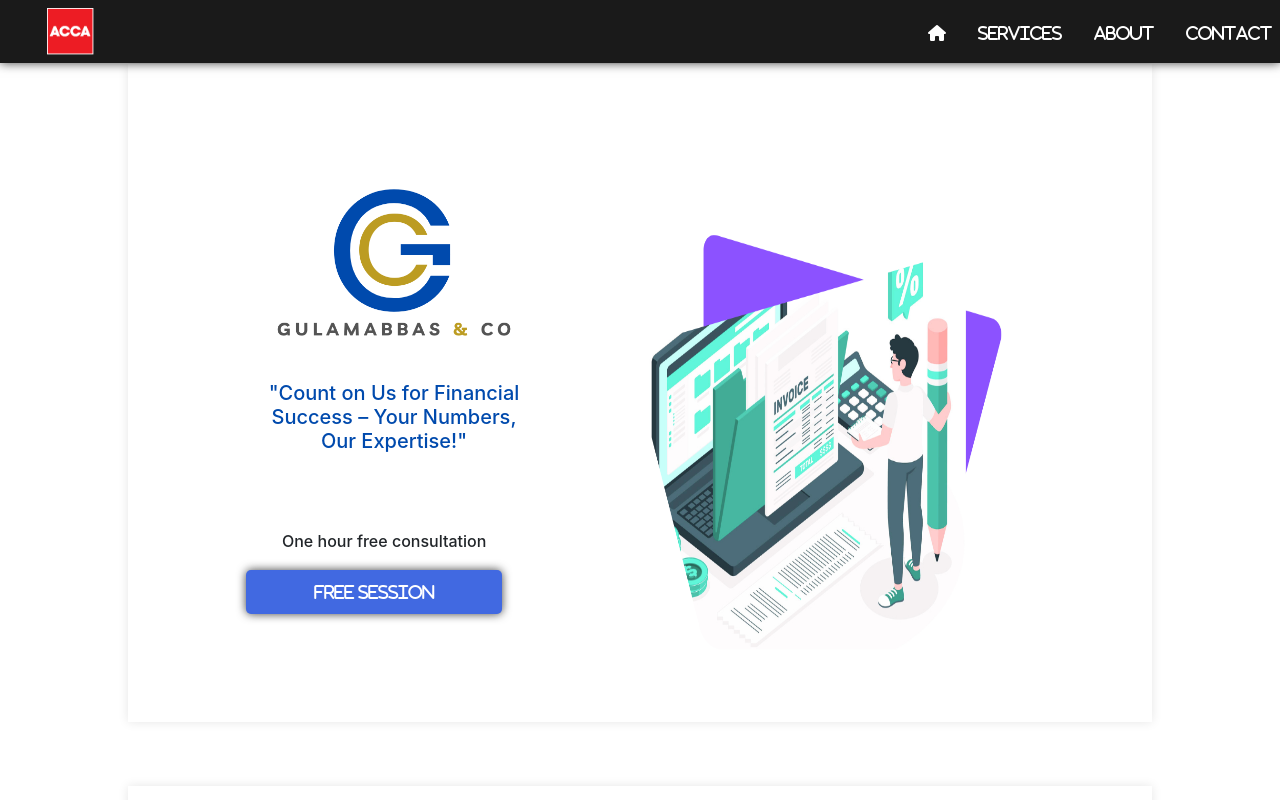
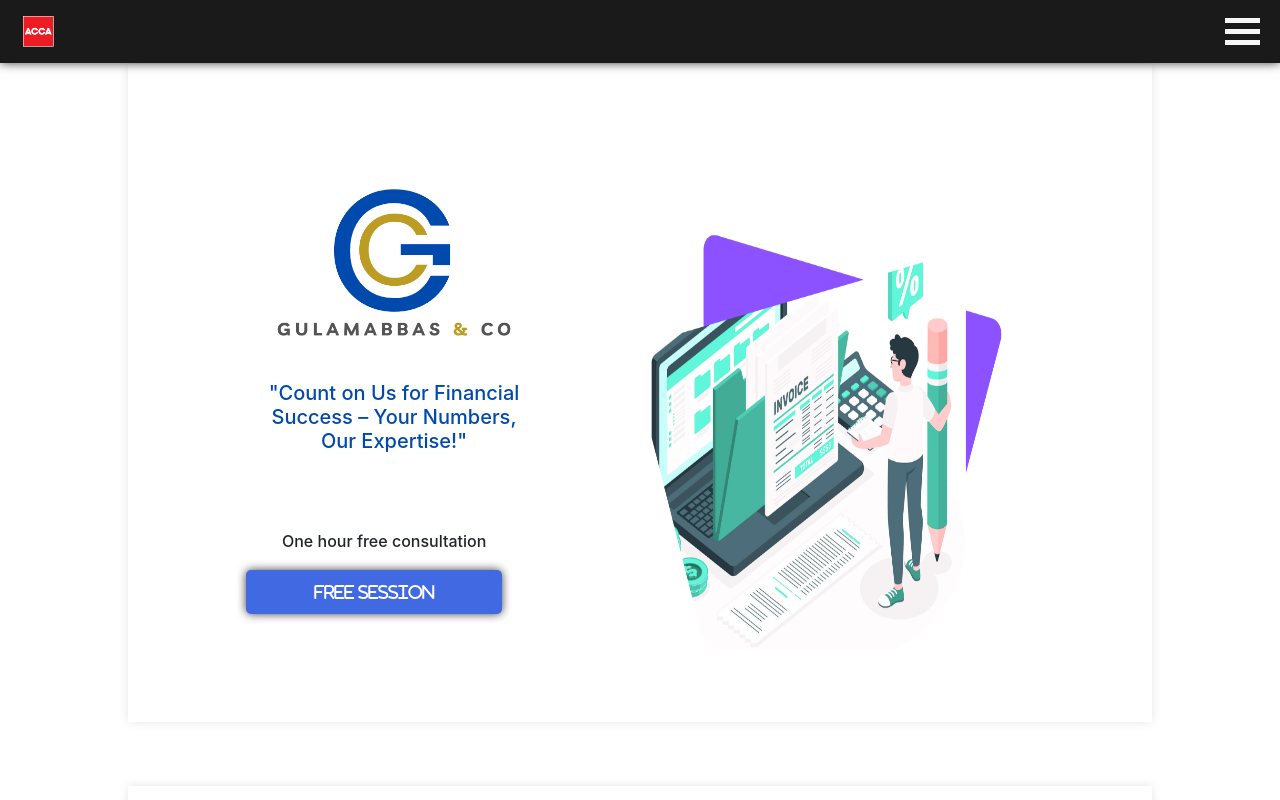
Before and after one commit to asaad227/abbasweb, a React (Create React App) app: page / in a window 1280 px wide. Shown: the top 800 px of the page. Built offline with nearby package versions, Linux system fonts and the light colour scheme.

Commit message:
burgermenu added to the project

```diff
--- a/src/Components/App/App.js
+++ b/src/Components/App/App.js
@@ -6,14 +6,15 @@
 import Home from '../Home';
 import CookieConsent from 'react-cookie-consent';
 import ACCA from '../Home/ACCA LOGO RED.png';
-import Nav from '../Nav';
+// import Nav from '../Nav';
 import Promotion from '../FreeSession/index';
+import BurgerMenu from '../Navburger/BurgerMenu';
 
 
 export default function App() {
   return (
     <div className='App'>
-<Nav/>
+<BurgerMenu />
 
     <div id='home'><Home/></div>
       <div id='services'><Services/></div>
--- a/src/Components/Home/index.css
+++ b/src/Components/Home/index.css
@@ -9,23 +9,7 @@
 
 }
 
-.navBar {
-    display: flex;
-    justify-content: space-between;
-    align-items: center;
-    background-color: #1a1a1a;
-    padding: 0.5rem 1rem;
-    box-sizing: border-box;
-    box-shadow: 0px 0px 10px 0px rgba(0,0,0,0.75);
-    color: white;
-    font-size: 1.5rem;
-    font-weight: bold;
-    position: fixed;
-    top: 0;
-    width: 100%;
-    z-index: 1;
 
-  }
 .free-session-mobile{
     display: none;
 
@@ -222,7 +206,7 @@
 }
 @media screen and (max-width:600px) {
     .main-home{
-        margin-top: 10%;
+        margin-top: 15%;
         display: flex;
         flex-direction: column-reverse;
         justify-content: center;
--- a/src/Components/Home/index.js
+++ b/src/Components/Home/index.js
@@ -21,9 +21,6 @@
   }
   return (
     <div className='flexhome'>
-
-
-
     <div className='main-home'>
         <div className='header-home'>
     <img src={logohome} className="logo-home" alt="logo-home" />
--- a/src/Components/Nav/index.css
+++ b/src/Components/Nav/index.css
@@ -12,9 +12,7 @@
   z-index: 1;
 
 }
-.navBar img {
-  width: 50%;
-}
+
 .navBar a {
   color: white;
   text-decoration: none;
@@ -31,13 +29,13 @@
   color:gold;
 }
 
-@media screen and (min-width: 768px) {
-
+@media screen and (max-width: 768px) {
+  .navBar {
+    flex-direction: column;
+    align-items: flex-start;
+  }
 
   .navBar a {
-    margin-left: 2rem;
+    margin: 0.5rem 0;
   }
-
-
-
 }
--- a/src/Components/Nav/index.js
+++ b/src/Components/Nav/index.js
@@ -20,7 +20,7 @@
   }
   return (
     <div className='navBar'>
-      <div className='logo'>
+      <div className='acca-logo'>
         <Link to="https://www.accaglobal.com/gb/en/member/find-an-accountant/directory-of-member/results.html?isocountry=GB&FirstName=abbas&Surname=gulamabbas&Location=&inputcountrysuspended=&orgid=ACCA&orby=FNA&ipp=5&pn=1&hid=&requestcount=1"><img src={logo} alt='logo' /></Link>
       </div>
       <div className='menu'>
--- a/src/Components/Navburger/BurgerMenu.css
+++ b/src/Components/Navburger/BurgerMenu.css
@@ -2,13 +2,31 @@
     display: flex;
     flex-direction: column;
     align-items: flex-end;
-    position: relative;
-    top: 20px;
+    position: fixed;
+    top: 15px;
     right: 20px;
     z-index: 1;
     cursor: pointer;
+    text-align: end;
   }
 
+  .menuBar {
+    display: flex;
+    justify-content: space-between;
+    background-color: #1a1a1a;
+    padding: 1rem 0.5rem;
+    box-sizing: border-box;
+    box-shadow: 0px 0px 10px 0px rgba(0,0,0,0.75);
+    color: white;
+    position: fixed;
+    top: 0;
+    width: 100%;
+    z-index: 1;
+
+  }
+ .acca-logo img{
+  width: 50%;
+ }
   .burger-icon {
     display: flex;
     flex-direction: column;
@@ -20,9 +38,10 @@
   .bar3 {
     width: 35px;
     height: 5px;
-    background-color: #333;
-    margin: 6px 0;
+    background-color: #f6f6f6;
+    margin: 3px 0;
     transition: 0.4s;
+
   }
 
   .open .bar1 {
@@ -39,11 +58,11 @@
 
   .menu {
     display: none;
-    position: absolute;
+    position: fixed;
     top: 60px;
     right: 0;
     background-color: #fff;
-    width: 300px;
+    width: 100%;
     height: 100vh;
     padding: 20px;
     box-shadow: 0 2px 4px rgba(0, 0, 0, 0.1);
@@ -69,12 +88,15 @@
   }
 
 
-  @media screen and (max-width: 600px) {
+@media screen and (max-width: 768px) {
 .bar1,
 .bar2,
 .bar3 {
   width: 25px;
   height: 3px;
+  background-color: #f6f6f6;
   margin: 3px 0;
+  transition: 0.4s;
 }
+
 }
--- a/src/Components/Navburger/BurgerMenu.js
+++ b/src/Components/Navburger/BurgerMenu.js
@@ -1,6 +1,7 @@
 import React, { useState } from 'react';
 import './BurgerMenu.css'; // Import your CSS file
 import { Link } from 'react-router-dom';
+import logo from "../Home/ACCA LOGO RED.png"
 
 const BurgerMenu = () => {
   const [isOpen, setIsOpen] = useState(false);
@@ -9,7 +10,24 @@
     setIsOpen(!isOpen);
   };
 
+  const handleMenuItemClick = (e, targetId) => {
+    e.preventDefault();
+    const targetElement = document.getElementById(targetId);
+
+    if (targetElement) {
+      window.scrollTo({
+        top: targetElement.offsetTop - 75,
+        behavior: 'smooth',
+      });
+      setIsOpen(false);
+    }
+  }
+
   return (
+    <div className='menuBar'>
+    <div className='acca-logo'>
+        <Link to="https://www.accaglobal.com/gb/en/member/find-an-accountant/directory-of-member/results.html?isocountry=GB&FirstName=abbas&Surname=gulamabbas&Location=&inputcountrysuspended=&orgid=ACCA&orby=FNA&ipp=5&pn=1&hid=&requestcount=1"><img src={logo} alt='logo' /></Link>
+      </div>
     <div className={`burger-menu ${isOpen ? 'open' : ''}`}>
       <div className="burger-icon" onClick={toggleMenu}>
         <div className="bar1"></div>
@@ -18,14 +36,15 @@
       </div>
       <div className="menu">
         <ul>
-        <li><Link to="/">
+        <li><Link to="/" onClick={(e) => handleMenuItemClick(e, 'home')}>
       <i className="fa fa-home"></i>
     </Link></li>
-        <li><Link to="/services">Services</Link></li>
-      <li><Link to="/about">About</Link></li>
-      <li><Link to="/contact">Contact</Link></li>
+        <li><Link to="/services" onClick={(e) => handleMenuItemClick(e, 'services')}>Services</Link></li>
+      <li><Link to="/about" onClick={(e) => handleMenuItemClick(e, 'about')}>About</Link></li>
+      <li><Link to="/contact" onClick={(e) => handleMenuItemClick(e, 'contact')}>Contact</Link></li>
         </ul>
       </div>
+    </div>
     </div>
   );
 };
```
Lines whose indentation alone changed are shown as unchanged.
